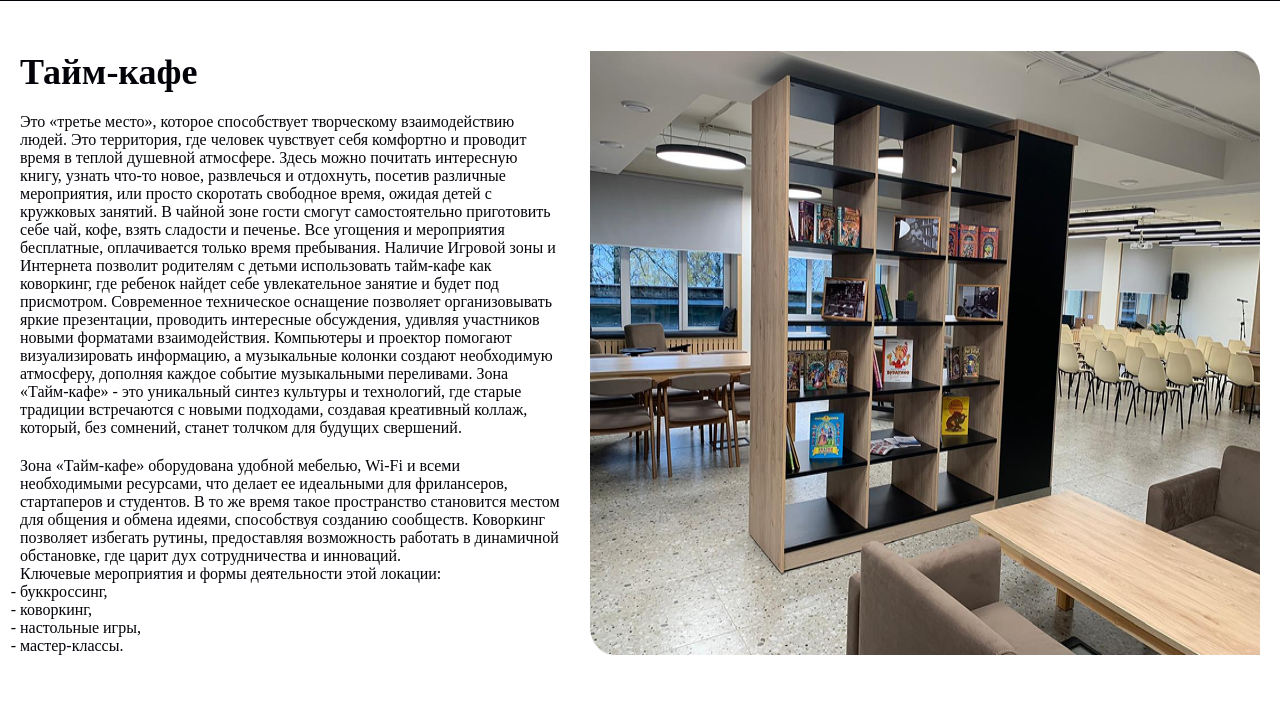
After one commit to Arc3228/biblioneft, a Django app: page /cafe/ in a window 1280 px wide. The commit adds this page. Shown: the part 363-1065 px from the top of the page. Run offline with Django 4.2, Linux system fonts and the light colour scheme; some web fonts are replaced.

Commit message:
Тайм-кафе

```diff
--- /dev/null
+++ b/biblioneft/main/templates/pages/cafe.html
@@ -0,0 +1,27 @@
+{% extends 'base.html' %}
+{% load static %}
+
+{% block content %}
+<div class="container">
+    <div class="pages_first_line">
+        <div class="pages_text">
+            <h1 class="pages_title">Тайм-кафе</h1>
+            <p class="pages_par1">Это «третье место», которое способствует творческому взаимодействию людей. Это территория, где человек чувствует себя комфортно и проводит время в теплой душевной атмосфере. Здесь можно почитать интересную книгу, узнать что-то новое, развлечься и отдохнуть, посетив различные мероприятия, или просто скоротать свободное время, ожидая детей с кружковых занятий. В чайной зоне гости смогут самостоятельно приготовить себе чай, кофе, взять сладости и печенье. Все угощения и мероприятия бесплатные, оплачивается только время пребывания.
+Наличие Игровой зоны и Интернета позволит родителям с детьми использовать тайм-кафе как коворкинг, где ребенок найдет себе увлекательное занятие и будет под присмотром.
+Современное техническое оснащение позволяет организовывать яркие презентации, проводить интересные обсуждения, удивляя участников новыми форматами взаимодействия. Компьютеры и проектор помогают визуализировать информацию, а музыкальные колонки создают необходимую атмосферу, дополняя каждое событие музыкальными переливами. Зона «Тайм-кафе» - это уникальный синтез культуры и технологий, где старые традиции встречаются с новыми подходами, создавая креативный коллаж, который, без сомнений, станет толчком для будущих свершений.</p>
+            <p class="pages_par2">Зона «Тайм-кафе» оборудована удобной мебелью, Wi-Fi и всеми необходимыми ресурсами, что делает ее идеальными для фрилансеров, стартаперов и студентов. В то же время такое пространство становится местом для общения и обмена идеями, способствуя созданию сообществ. Коворкинг позволяет избегать рутины, предоставляя возможность работать в динамичной обстановке, где царит дух сотрудничества и инноваций.</p>
+            <p class="pages_par3">Ключевые мероприятия и формы деятельности этой локации:</p>
+            <ul class="pages_list">
+                <li>буккроссинг,</li>
+                <li>коворкинг,</li>
+                <li>настольные игры,</li>
+                <li>мастер-классы.</li>
+            </ul>
+        </div>
+        <img src="{% static 'pages_img/cafe/cafe1.png' %}" alt="">
+    </div>
+    <img class="img_big" src="{% static 'pages_img/cafe/cafe2.png' %}" alt="">
+</div>
+
+
+{% endblock %}
--- a/biblioneft/main/urls.py
+++ b/biblioneft/main/urls.py
@@ -13,4 +13,5 @@ urlpatterns = [
     path("chit-zal/", views.chit_zal, name='chit-zal'),
     path("office/", views.office, name='office'),
     path("lecktoriy/", views.lecktoriy, name='lecktoriy'),
+    path("cafe/", views.cafe, name='cafe'),
 ]
--- a/biblioneft/main/views.py
+++ b/biblioneft/main/views.py
@@ -112,3 +112,7 @@ def office(request):
 
 def lecktoriy(request):
     return render(request, 'pages/lecktoriy.html')
+
+
+def cafe(request):
+    return render(request, 'pages/cafe.html')
```
Also changed, not shown: biblioneft/main/templates/pages/office.html (+4 -4 lines).
